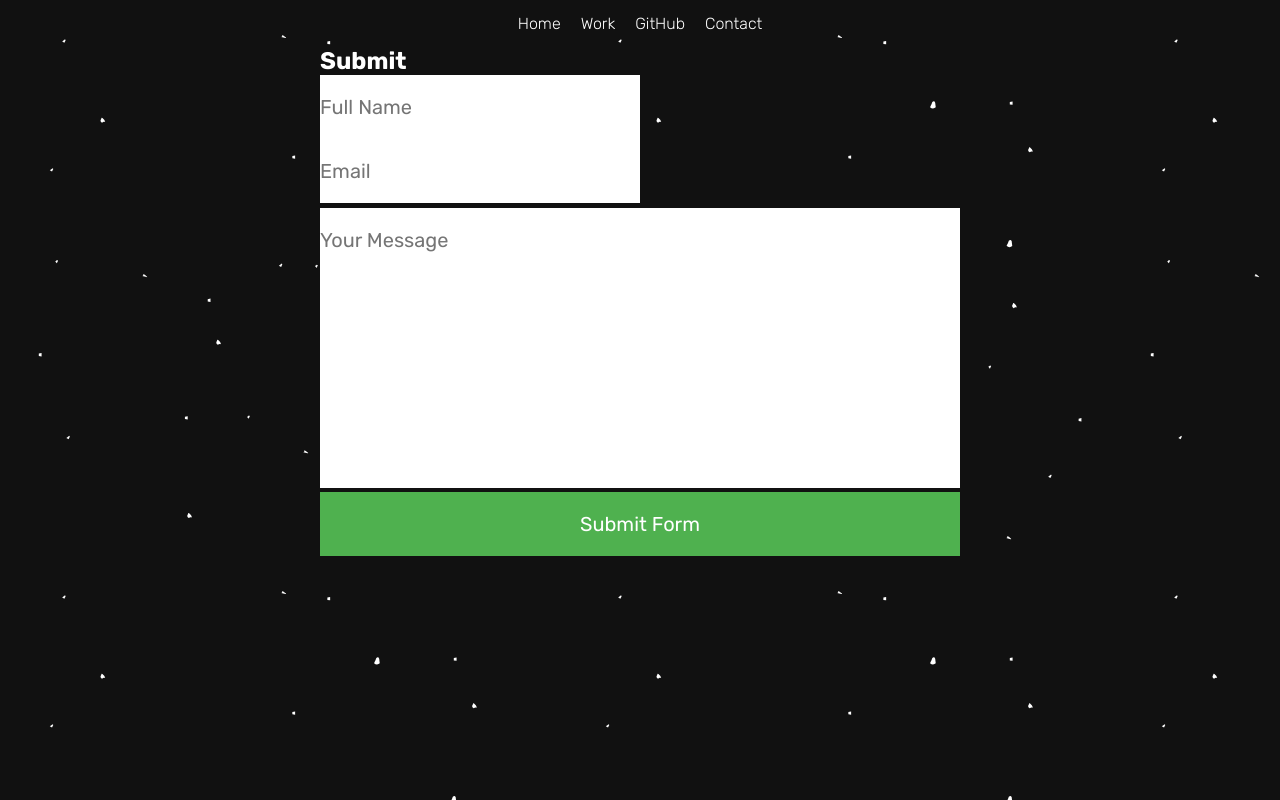
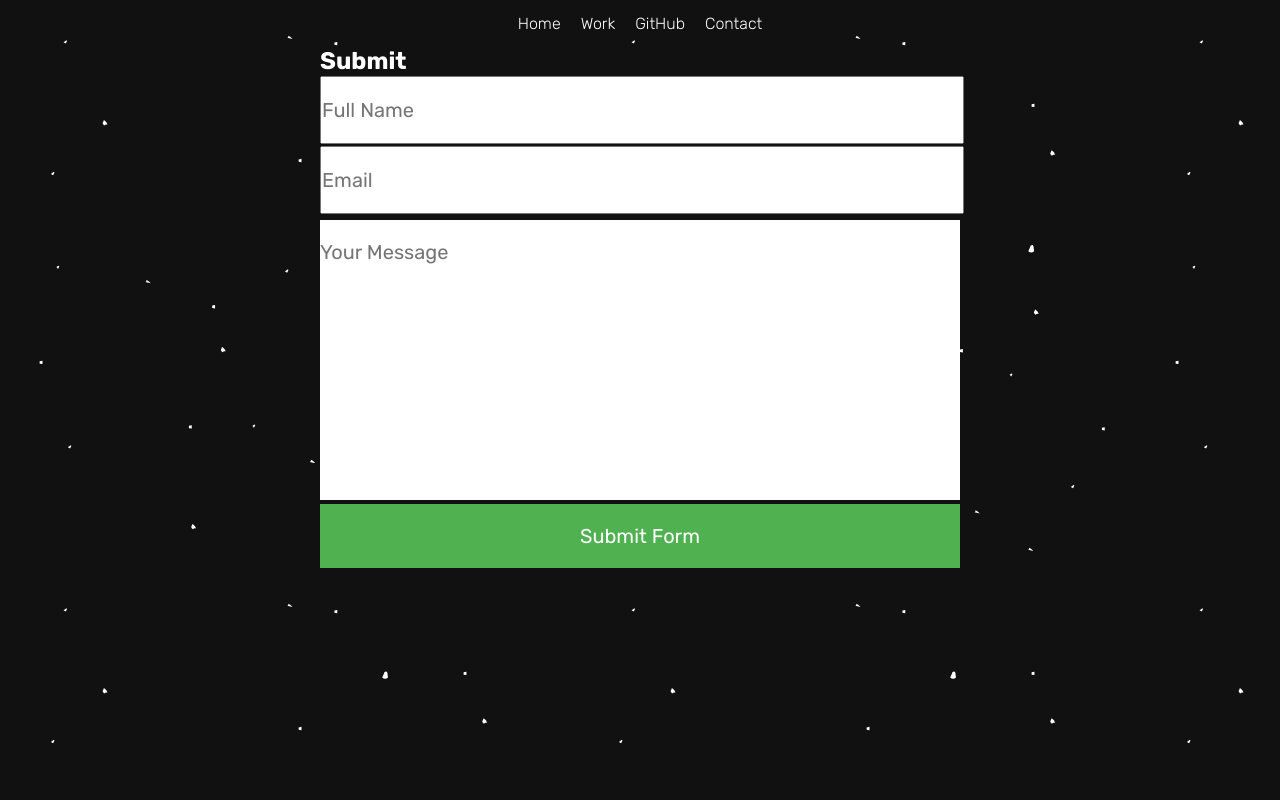
Before and after one commit to MrKelser/Portafolio, a plain HTML site: page src/pages/Contact.html in a window 1280 px wide. Drawn offline with Linux system fonts and the light colour scheme.

Commit message:
sumitcssfix

```diff
--- a/src/styles.css
+++ b/src/styles.css
@@ -118,10 +118,9 @@ footer ul {
 }
 
 .form-control {
-    width: 50%;
-    border: none;
+    width: 100%;
     font-size: 20px;
-    padding: 5px;
+    margin: 1px 0px 1px 0px;
     font-family: 'Rubik', sans-serif;
     padding: 20px 0px;
 }
```
